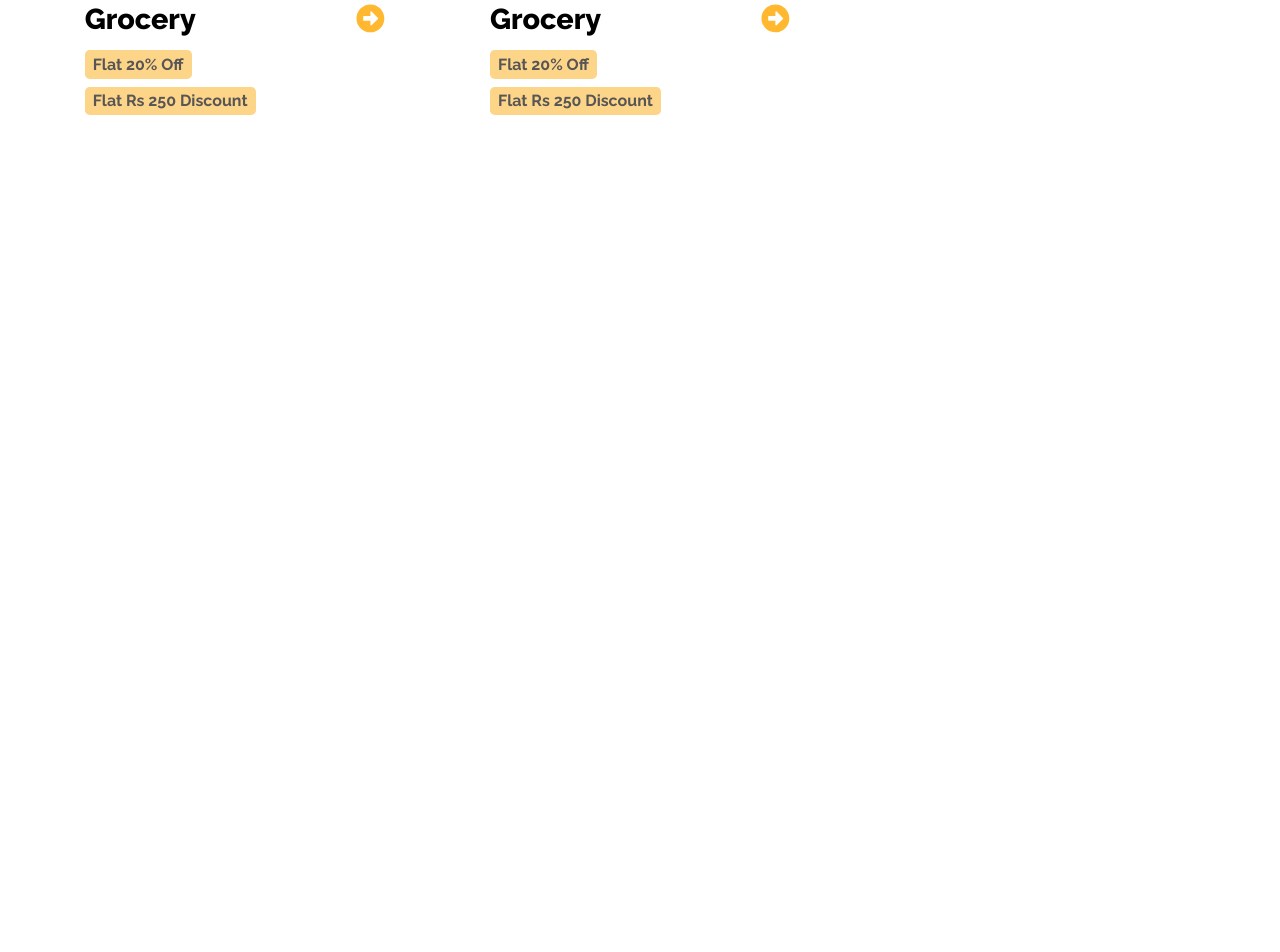
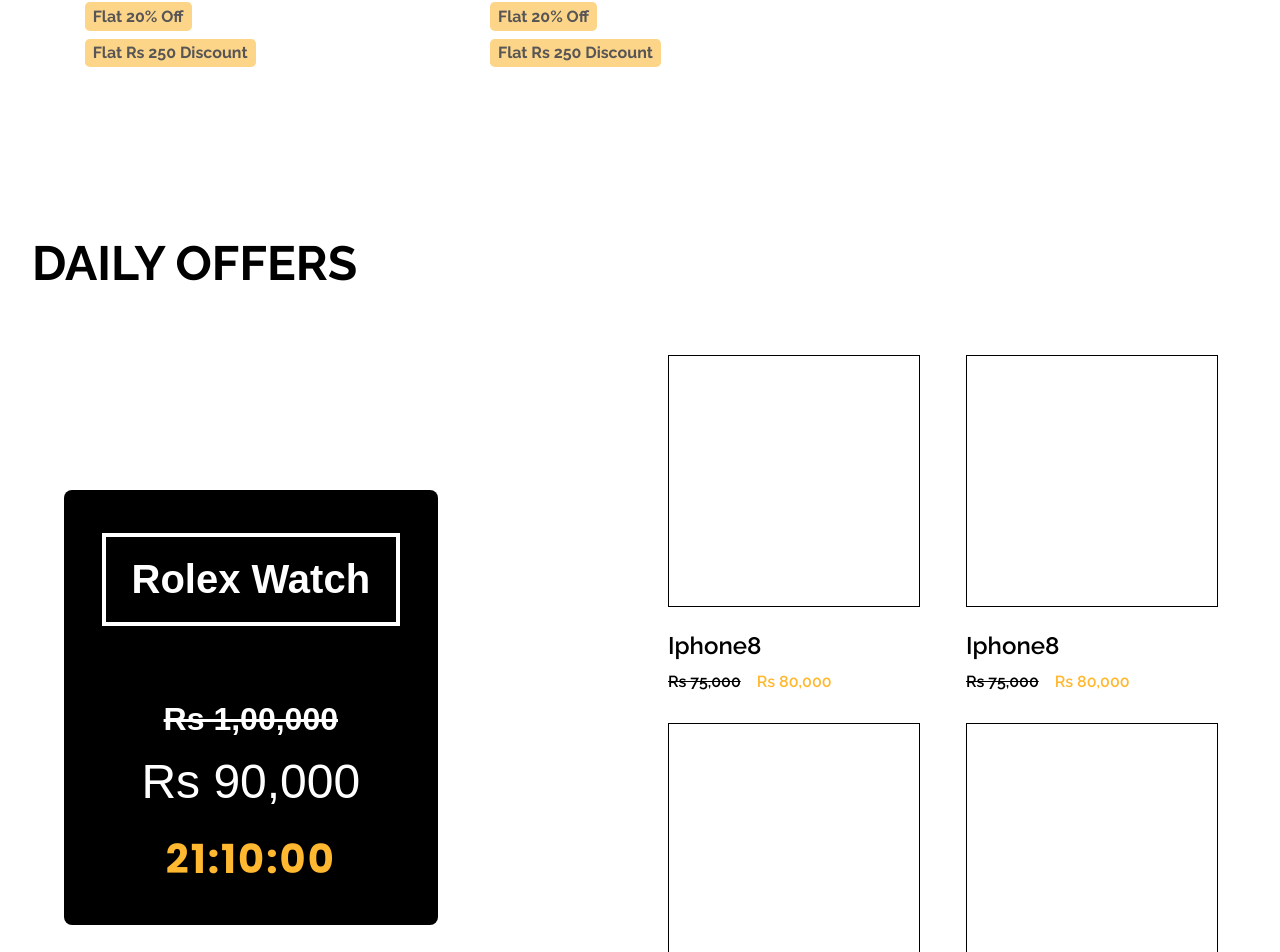
Before and after one commit to 07abhishekrock/GlobalBazaar, a Next.js app: page / in a window 1280 px wide. Shown: the part 1820-2772 px from the top of the page. Before the commit the page ends 1975 px from the top, so only its background shows below. Built offline with nearby package versions, Linux system fonts and the light colour scheme; a web font is replaced by a local one.

Commit message:
added special banner

```diff
--- a/components/Carousel.js
+++ b/components/Carousel.js
@@ -4,7 +4,7 @@
 import styles from '../styles/Carousel.module.scss';
 
 const Carousel = ({carouselChildren , remProps})=>{
-    let [ total_elements , set_total_elements ] = useState(carouselChildren.length);
+    const total_elements = carouselChildren.length;
     let [ current_selected_index , set_current_selected_index ] = useState(Math.floor(total_elements / 2));
     let [ limit_exceeded , set_limit_exceeded ]  = useState([1 , 1]);
 
@@ -31,7 +31,7 @@
 
     return (
         <div className={styles.carouselWrapper}>
-            <div className={styles.carousel} style={{transform:`translateX(calc(10% + calc(-80% * ${current_selected_index})))`}}>
+            <div className={styles.carousel} style={{transform:`translateX(calc(0% + calc(-100% * ${current_selected_index})))`}}>
                 {carouselChildren.map((child , index)=>{
                     return (
                         <a className={styles.anchorImage} href={child.href} key={index}>
--- /dev/null
+++ b/components/ItemBlock.js
@@ -0,0 +1,13 @@
+import styles from '../styles/specialBanner.module.scss';
+
+const ItemBlock = (props)=>{
+    return(
+        <div className={styles['item-block']}>
+            <div className={styles['item-image']}></div>
+            <h3>{props.itemName}</h3>
+            <span>{props.itemOldPrice}<i>{props.itemNewPrice}</i></span>
+        </div>
+    )
+}
+
+export default ItemBlock;
--- a/components/SpecialBanner.js
+++ b/components/SpecialBanner.js
@@ -1,19 +1,18 @@
+import styles from '../styles/specialBanner.module.scss';
+
+
 const SpecialBanner = (props)=>{
     return(
         <div className={styles['special-banner-wrapper']}>
             <h1>{props.heading}</h1>
-            <div className={styles['special-banner']}>
-                {
-                    props.isLeft === 'true' ? (<div className={styles['banner-grid']}>
-                        {props.children.slice(1)}
-                    </div>) : (<div className={`${styles['banner-grid']} ${styles['right-align']}`}>
-                        {props.children.slice(1)}
-                    </div>)
-                }
+            <div className={`${styles['special-banner']} ${props.isLeft === true ? styles['left-align'] : ''}`}>
+                    <div className={styles['banner-grid']}>
+                        {Array.from(props.children).slice(1)}
+                    </div>
                 {/* add optional params for background */}
                 <div className={styles['special-banner-highlight']}>
                     <h1>{props.highlight_heading}</h1>
-                    {props.children[0]}
+                    {Array.from(props.children)[0]}
                 </div>
             </div>
         </div>
--- /dev/null
+++ b/components/StrikedPrice.js
@@ -0,0 +1,22 @@
+import styles from '../styles/specialBanner.module.scss';
+
+const StrikedPriceWithTime = ()=>{
+    return(
+        <div className={styles["striked-price"]}>
+            <span className={styles["old-price"]}>Rs 1,00,000</span>
+            <span className={styles["new-price"]}>Rs 90,000</span>
+            <span className={styles["time-remaining"]}>21:10:00</span>
+        </div>
+    )
+}
+
+const StrikedPrice = ()=>{
+    return(
+        <div className={styles["striked-price"]}>
+            <span className={styles["old-price"]}>Rs 1,00,000</span>
+            <span>Rs 90,000</span>
+        </div>
+    )
+}
+
+export {StrikedPrice , StrikedPriceWithTime};
--- a/pages/index.js
+++ b/pages/index.js
@@ -2,8 +2,11 @@
 import Carousel from '../components/Carousel'
 import FlexBanner from '../components/FlexBanner'
 import Logo from '../components/Logo'
+import SpecialBanner from '../components/SpecialBanner';
 import ParaWithButtons from '../components/ParaWithButtons';
 import { CategoriesSection , CategoryBlock } from '../components/CategoriesSection';
+import { StrikedPriceWithTime } from '../components/StrikedPrice';
+import ItemBlock from '../components/ItemBlock';
 
 export default function Home() {
   let carouselChildren = [
@@ -38,6 +41,15 @@
         <CategoryBlock block_heading = {"Grocery"}/>
         <CategoryBlock block_heading = {"Grocery"}/>
       </CategoriesSection>
+      <SpecialBanner heading={"Daily Offers"} highlight_heading={"Rolex Watch"} isLeft={true}>
+        <div>
+          <StrikedPriceWithTime/>
+        </div>
+        <ItemBlock itemName={"Iphone8"} itemNewPrice={"Rs 80,000"} itemOldPrice={"Rs 75,000"}/>
+        <ItemBlock itemName={"Iphone8"} itemNewPrice={"Rs 80,000"} itemOldPrice={"Rs 75,000"}/>
+        <ItemBlock itemName={"Iphone8"} itemNewPrice={"Rs 80,000"} itemOldPrice={"Rs 75,000"}/>
+        <ItemBlock itemName={"Iphone8"} itemNewPrice={"Rs 80,000"} itemOldPrice={"Rs 75,000"}/>
+      </SpecialBanner>
     </>
   )
 }
--- a/styles/Carousel.module.scss
+++ b/styles/Carousel.module.scss
@@ -2,6 +2,7 @@
 div.carouselWrapper{
     width:100%;
     margin:3em 0px;
+    margin-top:0px;
     height:auto;
     overflow:hidden;
     position:relative;
@@ -30,15 +31,13 @@
         transition:transform 0.2s ease-in;
         &>a.anchorImage{
             display:block;
-            width:80%;
+            width:100%;
             flex-shrink:0;
             height:26vw; // proportion of (80 / 26 : w / h);
-            border-radius:0.3em;
             text-decoration:none;
             &>img{
-                width:calc(100% - 2em);
+                width:100%;
                 height:100%;
-                margin:0px 1em;
                 object-fit:cover;
                 border-radius:inherit;
             }
--- a/styles/_variables.scss
+++ b/styles/_variables.scss
@@ -1,9 +1,11 @@
 @import url(https://fonts.googleapis.com/css?family=Raleway:100,200,300,regular,500,600,700,800,900,100italic,200italic,300italic,italic,500italic,600italic,700italic,800italic,900italic);
 @import url(https://fonts.googleapis.com/css?family=Inter:100,200,300,regular,500,600,700,800,900);
 @import url(https://fonts.googleapis.com/css?family=Port+Lligat+Slab:regular);
+@import url(https://fonts.googleapis.com/css?family=Poppins:100,100italic,200,200italic,300,300italic,regular,italic,500,500italic,600,600italic,700,700italic,800,800italic,900,900italic);
 
 $main_font : "Raleway" , system , sans-serif;
 $catchy_font : "Port Lligat Slab" , system , sans-serif;
+$poppins_font : "Poppins" , system-ui , sans-serif;
 
 $lighter_primary : #FDD589;
 $nav_bar_bg : #ff9f2f;
--- /dev/null
+++ b/styles/specialBanner.module.scss
@@ -0,0 +1,109 @@
+@use './variables' as variables;
+
+div.special-banner-wrapper{
+    margin-top:4em;
+    padding:2em;
+    font-family:variables.$main_font;
+    &>h1{
+        font-size:3em;
+        text-transform:uppercase;
+    }
+    &>div.special-banner{
+        display:flex;
+        flex-flow:row;
+        justify-content:center;
+        padding:2em;
+        &.left-align{
+            flex-flow:row-reverse;
+            &>div.banner-grid{
+                margin-right:0px;
+                margin-left:20%;
+            }
+        }
+        &>div.banner-grid{
+            display:grid;
+            grid-template-columns:repeat(2 , 1fr);
+            justify-items:center;
+            align-content:center;
+            grid-gap:2em 3em;
+            margin-right:20%;
+        }
+        &>div.special-banner-highlight{
+            background-color:black;
+            height:fit-content;
+            align-self:center;
+            width:400px;
+            padding:1em 2em;
+            display:flex;
+            flex-flow:column;
+            align-items:center;
+            border-radius:0.5em;
+            &>h1{
+                width:250px;
+                font-family:variables.$catchy_font;
+                padding:0.5em;
+                border:4px solid white;
+                font-size:2.5em;
+                color:white;
+                text-align:center;
+            }
+        }
+    }
+}
+
+div.striked-price{
+    color:white;
+    margin-top:3em;
+    &>span{
+        display:block;
+        text-align:center;
+        font-family:variables.$catchy_font;
+        &.old-price{
+            font-weight:550;
+            font-size:2em;
+            text-decoration:line-through;
+            margin:0.5em 0px;
+        }
+        &.new-price{
+            font-size:3em;
+        }
+        &.time-remaining{
+            font-size:2.5em;
+            font-family:variables.$poppins_font;
+            color:variables.$primary_color;
+            display:block;
+            margin:0.5em 0px;
+            letter-spacing:0.05em;
+            font-weight:700;
+        }
+    }
+}
+
+
+div.item-block{
+    width:250px;
+    font-family:variables.$main_font;
+    &>div.item-image{
+        width:100%;
+        height:250px;
+        border:1px solid black;
+        background-position:center;
+        background-size:cover;
+    }
+    &>h3{
+        font-size:1.5em;
+        font-weight:600;
+        margin-bottom:0.5em;
+    }
+    &>span{
+        font-weight:550;
+        text-decoration:line-through;
+        &>i{
+            font-style:normal;
+            text-decoration:none;
+            color:variables.$primary_color;
+            display:inline-block;
+            margin-left:1em;
+        }
+    }
+}
```
